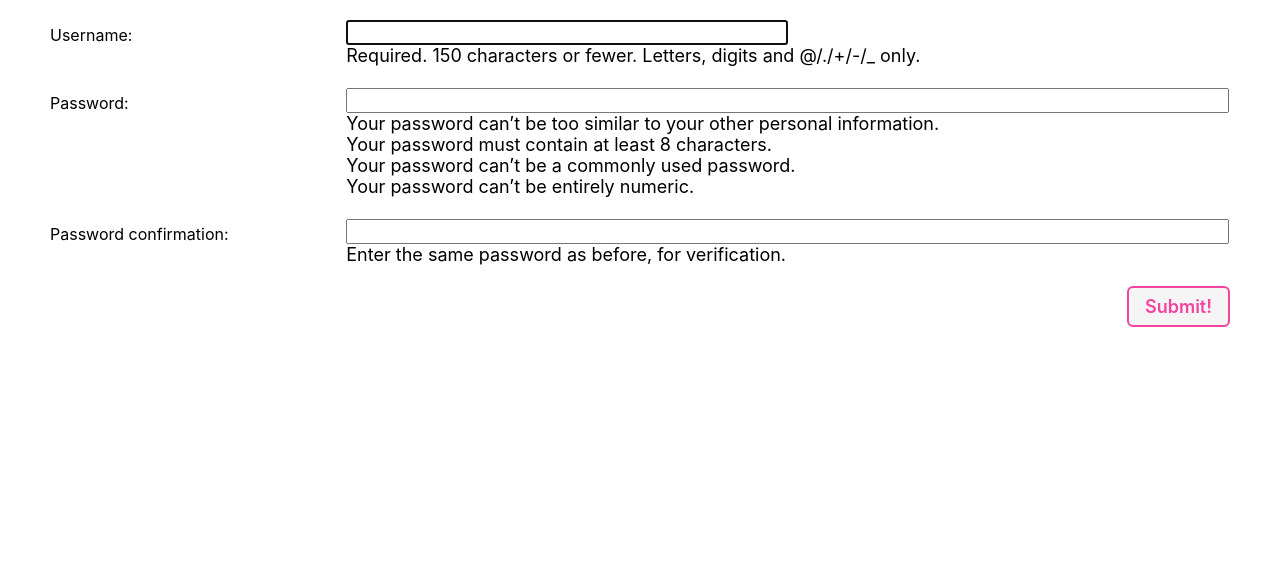
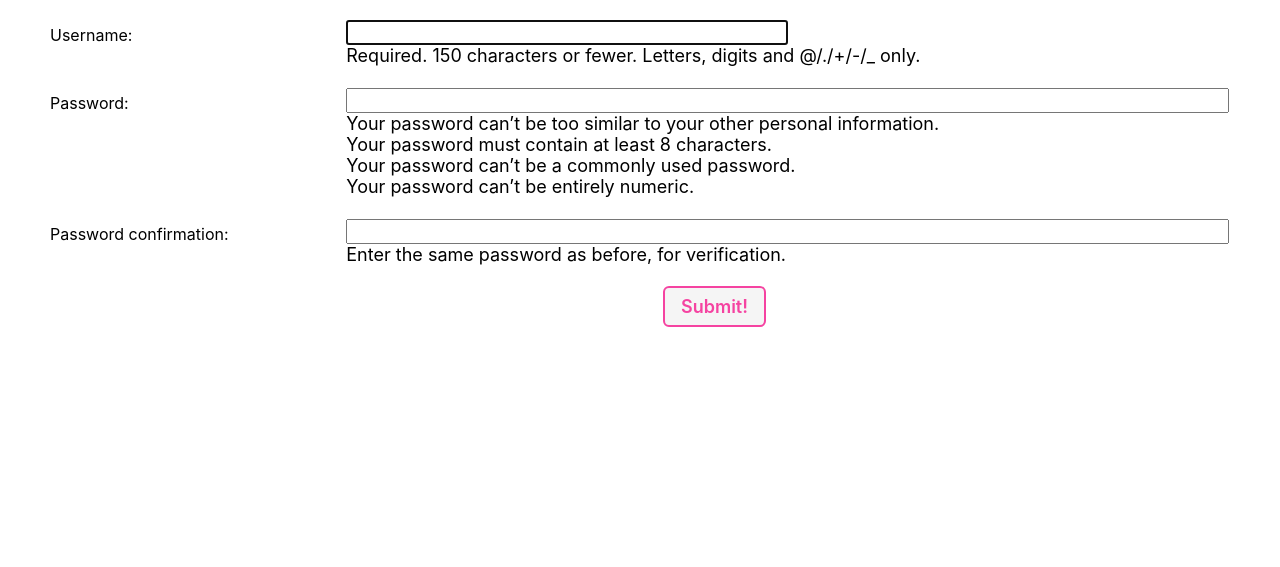
Before and after one commit to EleahBurman/drag-queen-collector, a Django app: page /accounts/signup/ in a window 1280 px wide. Shown: the part 141-708 px from the top of the page. Run offline with Django 4.2, Linux system fonts and the light colour scheme.

Commit message:
Move submit button under inputs

```diff
--- a/main_app/static/css/form.css
+++ b/main_app/static/css/form.css
@@ -75,5 +75,5 @@ td > textarea {
 
 .btn {
   align-self: flex-end;
-  margin-right: 40px;
+  margin-right: 40%;
 }
```
